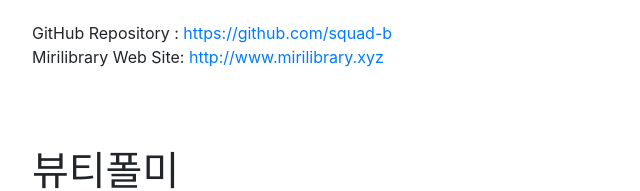
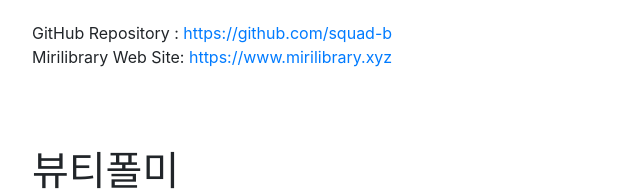
Before and after one commit to YooInKeun/YooInKeun.github.io, a website with bundled scripts: page index.html in a window 1280 px wide. Shown: the part 1576-1767 px from the top of the page, 288-928 px from the left. Built offline with nearby package versions, Linux system fonts and the light colour scheme; a web font is replaced by a local one.

Commit message:
chore: update mirilibrary site url

```diff
--- a/index.html
+++ b/index.html
@@ -135,7 +135,7 @@
             <br>
             <br>
             GitHub Repository : <a href = "https://github.com/squad-b">https://github.com/squad-b</a><br/>
-            Mirilibrary Web Site: <a href="http://www.mirilibrary.xyz">http://www.mirilibrary.xyz</a>
+            Mirilibrary Web Site: <a href="http://www.mirilibrary.xyz">https://www.mirilibrary.xyz</a>
             <!-- MiriLibrary Web Site: <a href="https://github.com/squad-b">진행중</a> -->
           </div>
           <div class="resume-date text-md-right">
```
